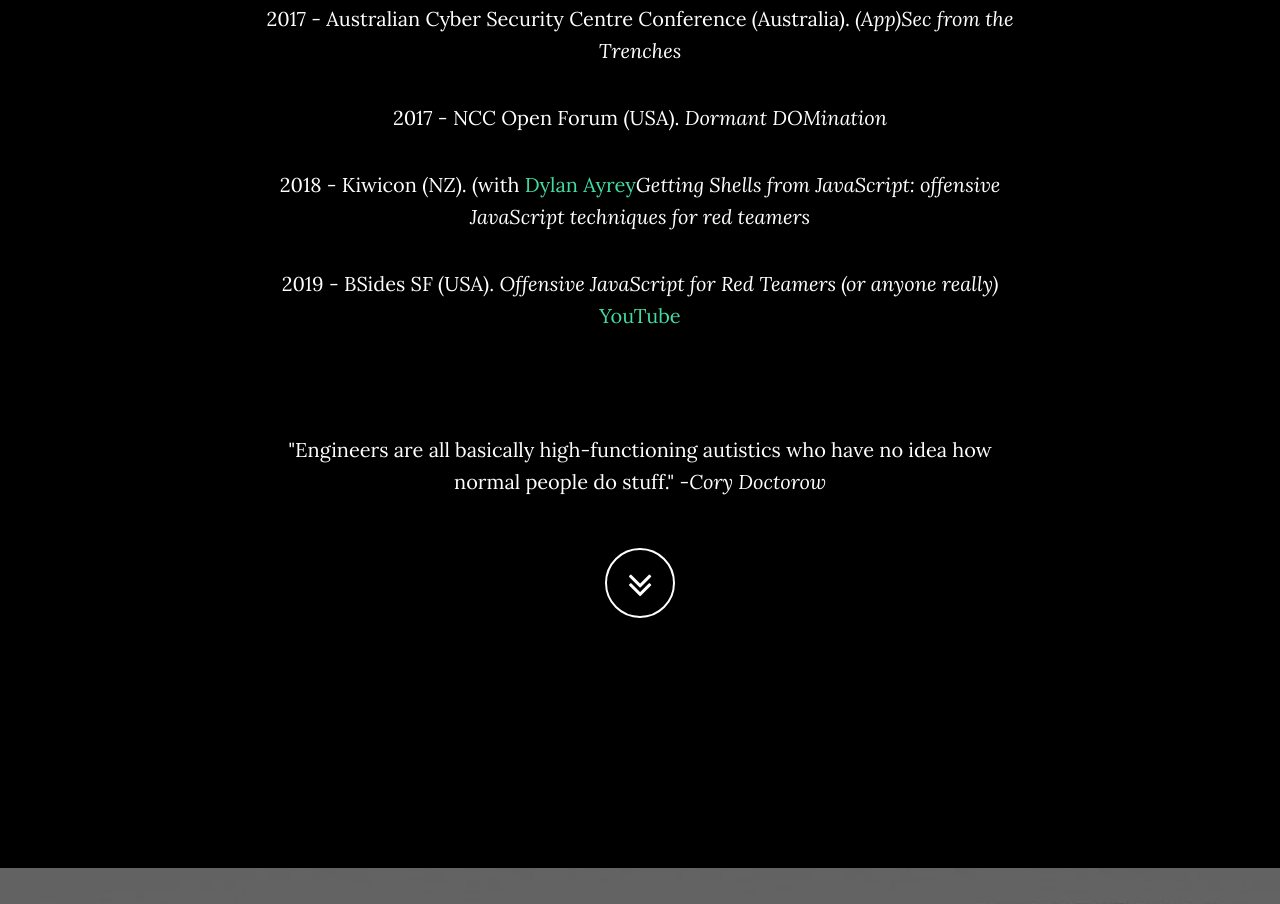
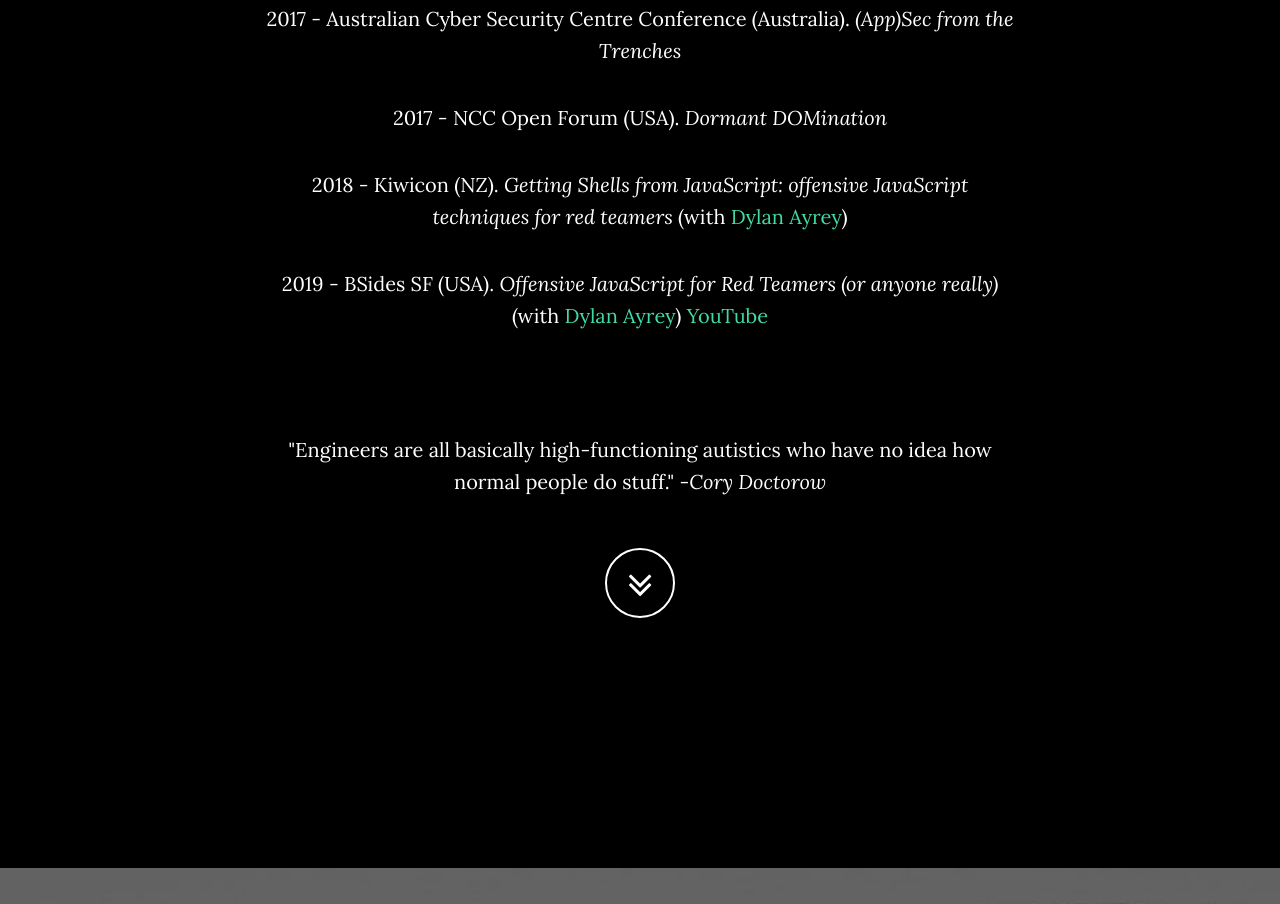
Before and after one commit to xntrik/xntrikwtf, a plain HTML site: page index.html in a window 1280 px wide. Shown: the part 4167-5071 px from the top of the page. Drawn offline with nearby package versions, Linux system fonts and the light colour scheme; a script that the page names is missing.

Commit message:
Minor typos

```diff
--- a/index.html
+++ b/index.html
@@ -125,8 +125,8 @@
                 <p>2017 - BSides SF (USA). <em>Dormant DOMination</em> <a href="https://www.youtube.com/watch?v=5a3DvvbVPGY">YouTube</a></p>
                 <p>2017 - Australian Cyber Security Centre Conference (Australia). <em>(App)Sec from the Trenches</em></p>
                 <p>2017 - NCC Open Forum (USA). <em>Dormant DOMination</em></p>
-                <p>2018 - Kiwicon (NZ). (with <a href="https://security.love/">Dylan Ayrey</a><em>Getting Shells from JavaScript: offensive JavaScript techniques for red teamers</em></p>
-                <p>2019 - BSides SF (USA). <em>Offensive JavaScript for Red Teamers (or anyone really)</em> <a href="https://www.youtube.com/watch?v=HfpnloZM61I">YouTube</a></p>
+                <p>2018 - Kiwicon (NZ). <em>Getting Shells from JavaScript: offensive JavaScript techniques for red teamers</em> (with <a href="https://security.love/">Dylan Ayrey</a>)</p>
+                <p>2019 - BSides SF (USA). <em>Offensive JavaScript for Red Teamers (or anyone really)</em> (with <a href="https://security.love/">Dylan Ayrey</a>) <a href="https://www.youtube.com/watch?v=HfpnloZM61I">YouTube</a></p>
                 <p>&nbsp;</p>
                 <p>"Engineers are all basically high-functioning autistics who have no idea how normal people do stuff." -<em>Cory Doctorow</em></p>
                 <a href="#contact" class="btn btn-circle page-scroll">
```
